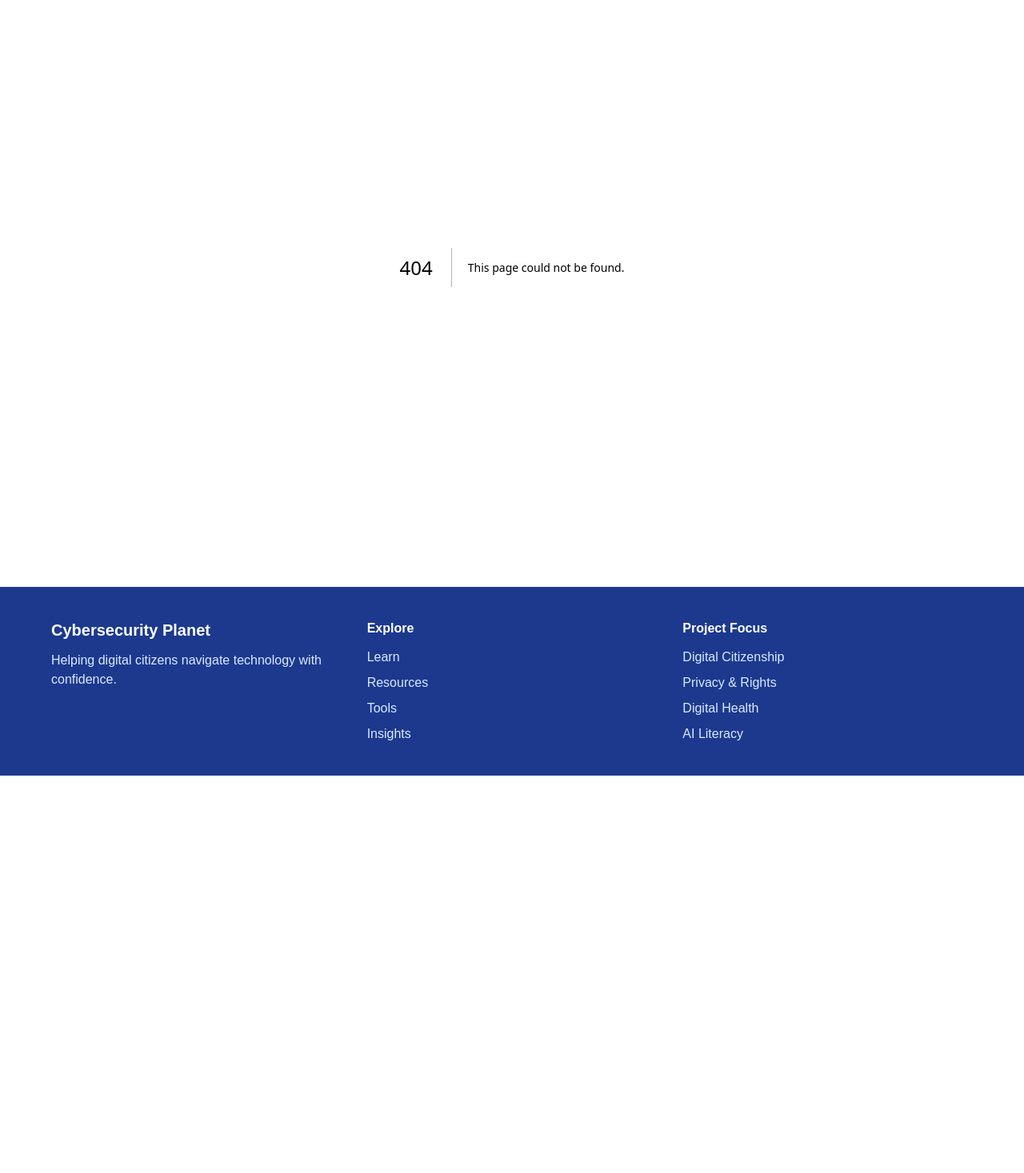
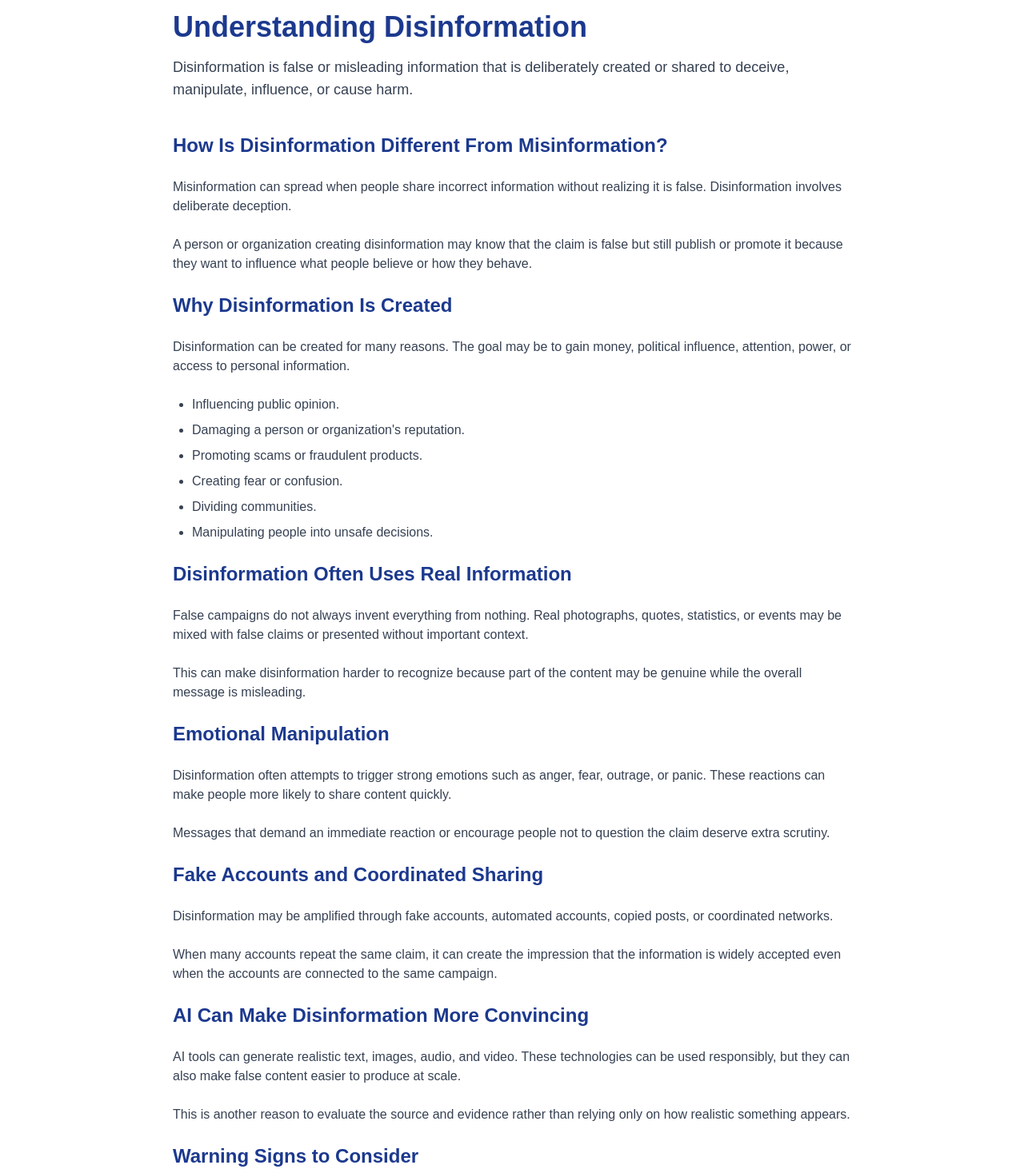
Before and after one commit to Black-widow-codes/Cybersecurity-Planet, a Next.js app: page /learn/media-literacy/understanding-disinformation in a window 1280 px wide. Before the commit this address had no page. Shown: the part 143-1610 px from the top of the page at 80% size. Before the commit the page ends 1113 px from the top, so only its background shows below. Built offline with nearby package versions, Linux system fonts and the light colour scheme.

Commit message:
Add disinformation media literacy article

```diff
--- a/src/app/learn/media-literacy/page.tsx
+++ b/src/app/learn/media-literacy/page.tsx
@@ -45,6 +45,12 @@ export default function MediaLiteracyPage() {
         description:
           "Learn what misinformation is, why false or misleading information spreads online, and how to reduce the risk of sharing it.",
         link: "/learn/media-literacy/understanding-misinformation",
+      },
+      {
+        title: "Understanding Disinformation",
+        description:
+          "Learn how deliberately false or misleading information is created to manipulate people, influence opinions, or cause harm.",
+        link: "/learn/media-literacy/understanding-disinformation",
       },
     ];
 
--- /dev/null
+++ b/src/app/learn/media-literacy/understanding-disinformation/page.tsx
@@ -0,0 +1,178 @@
+import Link from "next/link";
+
+export const metadata = {
+  title: "Understanding Disinformation | Cybersecurity Planet",
+  description:
+    "Learn what disinformation is, how deliberate false information is used to manipulate people, and how to respond critically.",
+};
+
+export default function UnderstandingDisinformationPage() {
+  return (
+    <main className="max-w-4xl mx-auto px-6 py-20">
+      <h1 className="text-4xl font-bold text-blue-900">
+        Understanding Disinformation
+      </h1>
+
+      <p className="mt-4 text-lg text-gray-700">
+        Disinformation is false or misleading information that is deliberately
+        created or shared to deceive, manipulate, influence, or cause harm.
+      </p>
+
+      <section className="mt-10 space-y-6 text-gray-700">
+        <h2 className="text-2xl font-bold text-blue-900">
+          How Is Disinformation Different From Misinformation?
+        </h2>
+
+        <p>
+          Misinformation can spread when people share incorrect information
+          without realizing it is false. Disinformation involves deliberate
+          deception.
+        </p>
+
+        <p>
+          A person or organization creating disinformation may know that the
+          claim is false but still publish or promote it because they want to
+          influence what people believe or how they behave.
+        </p>
+
+        <h2 className="text-2xl font-bold text-blue-900">
+          Why Disinformation Is Created
+        </h2>
+
+        <p>
+          Disinformation can be created for many reasons. The goal may be to
+          gain money, political influence, attention, power, or access to
+          personal information.
+        </p>
+
+        <ul className="list-disc space-y-2 pl-6">
+          <li>Influencing public opinion.</li>
+          <li>Damaging a person or organization's reputation.</li>
+          <li>Promoting scams or fraudulent products.</li>
+          <li>Creating fear or confusion.</li>
+          <li>Dividing communities.</li>
+          <li>Manipulating people into unsafe decisions.</li>
+        </ul>
+
+        <h2 className="text-2xl font-bold text-blue-900">
+          Disinformation Often Uses Real Information
+        </h2>
+
+        <p>
+          False campaigns do not always invent everything from nothing. Real
+          photographs, quotes, statistics, or events may be mixed with false
+          claims or presented without important context.
+        </p>
+
+        <p>
+          This can make disinformation harder to recognize because part of the
+          content may be genuine while the overall message is misleading.
+        </p>
+
+        <h2 className="text-2xl font-bold text-blue-900">
+          Emotional Manipulation
+        </h2>
+
+        <p>
+          Disinformation often attempts to trigger strong emotions such as
+          anger, fear, outrage, or panic. These reactions can make people more
+          likely to share content quickly.
+        </p>
+
+        <p>
+          Messages that demand an immediate reaction or encourage people not to
+          question the claim deserve extra scrutiny.
+        </p>
+
+        <h2 className="text-2xl font-bold text-blue-900">
+          Fake Accounts and Coordinated Sharing
+        </h2>
+
+        <p>
+          Disinformation may be amplified through fake accounts, automated
+          accounts, copied posts, or coordinated networks.
+        </p>
+
+        <p>
+          When many accounts repeat the same claim, it can create the impression
+          that the information is widely accepted even when the accounts are
+          connected to the same campaign.
+        </p>
+
+        <h2 className="text-2xl font-bold text-blue-900">
+          AI Can Make Disinformation More Convincing
+        </h2>
+
+        <p>
+          AI tools can generate realistic text, images, audio, and video. These
+          technologies can be used responsibly, but they can also make false
+          content easier to produce at scale.
+        </p>
+
+        <p>
+          This is another reason to evaluate the source and evidence rather than
+          relying only on how realistic something appears.
+        </p>
+
+        <h2 className="text-2xl font-bold text-blue-900">
+          Warning Signs to Consider
+        </h2>
+
+        <ul className="list-disc space-y-2 pl-6">
+          <li>The original source cannot be identified.</li>
+          <li>The claim provides little or no evidence.</li>
+          <li>The message uses extreme emotional language.</li>
+          <li>The content pressures you to share immediately.</li>
+          <li>Reliable sources contradict the claim.</li>
+          <li>Images, quotes, or statistics appear without context.</li>
+          <li>Many suspicious accounts repeat identical messages.</li>
+        </ul>
+
+        <h2 className="text-2xl font-bold text-blue-900">
+          How to Respond
+        </h2>
+
+        <ul className="list-disc space-y-2 pl-6">
+          <li>Do not amplify a suspicious claim simply to criticize it.</li>
+          <li>Find the original source and supporting evidence.</li>
+          <li>Compare the claim with reliable independent sources.</li>
+          <li>Check dates, images, quotations, and context.</li>
+          <li>Report harmful deceptive content where appropriate.</li>
+          <li>Correct false information carefully using credible evidence.</li>
+        </ul>
+
+        <h2 className="text-2xl font-bold text-blue-900">
+          Questions to Ask
+        </h2>
+
+        <ul className="list-disc space-y-2 pl-6">
+          <li>Who benefits if people believe this claim?</li>
+          <li>Can I identify the original source?</li>
+          <li>What evidence supports the message?</li>
+          <li>Is important context missing?</li>
+          <li>Is the content trying to provoke an immediate emotional reaction?</li>
+          <li>Can independent trustworthy sources confirm it?</li>
+        </ul>
+
+        <div className="rounded-xl border bg-gray-50 p-6">
+          <h3 className="text-xl font-bold text-blue-900">
+            Evaluate Suspicious Information
+          </h3>
+
+          <p className="mt-2">
+            Use the Misinformation Evaluation Tool to examine the source,
+            evidence, context, emotional pressure, and other warning signs
+            before trusting or sharing a claim.
+          </p>
+
+          <Link
+            href="/tools/misinformation-check"
+            className="mt-4 inline-block rounded-lg bg-cyan-600 px-5 py-3 font-semibold text-white hover:bg-cyan-700"
+          >
+            Open Misinformation Evaluation Tool
+          </Link>
+        </div>
+      </section>
+    </main>
+  );
+}
```
